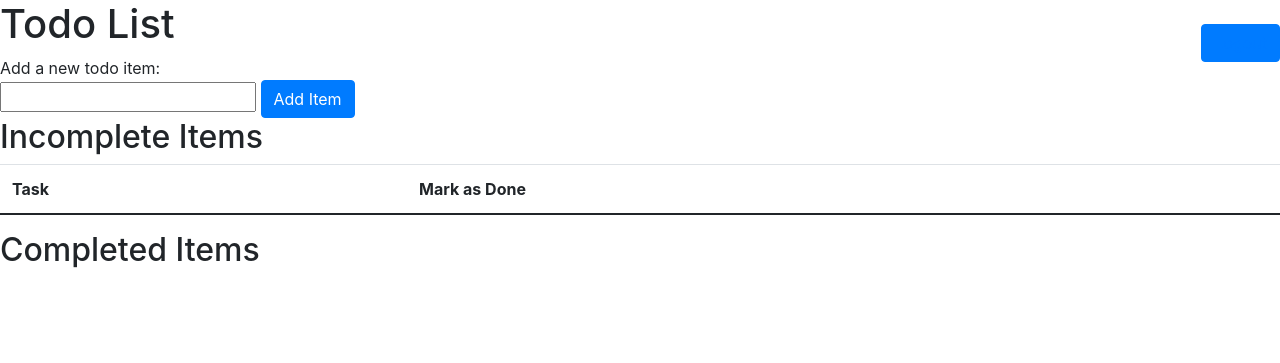
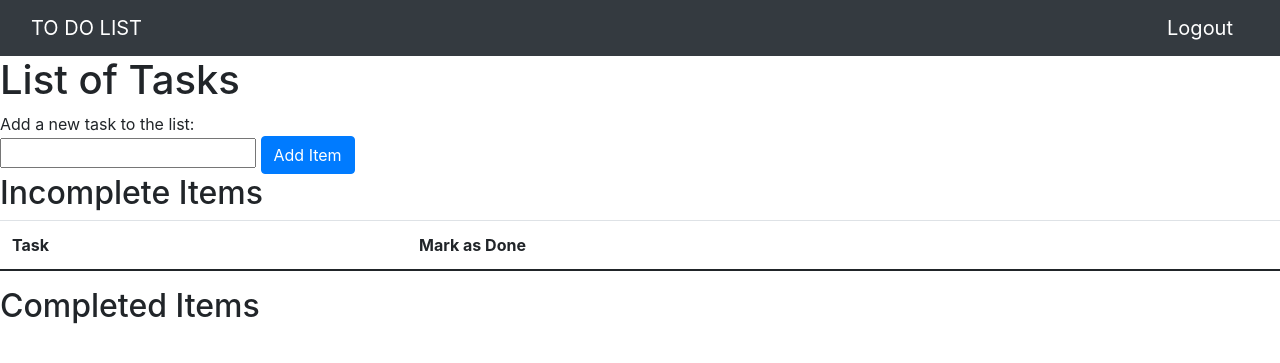
Before and after one commit to sal2724/To-Do-List, a Flask app: page / in a window 1280 px wide. Shown: the top 363 px of the page. Run offline with Flask 3, Linux system fonts and the light colour scheme; the visitor is signed in with stand-in values (Sample User, id 1); lists and menus that the app fills with data are empty.

Commit message:
Frontend Changes

```diff
--- a/templates/base.html
+++ b/templates/base.html
@@ -39,7 +39,7 @@
     <nav class="navbar navbar-dark bg-dark">
         <div class="container-fluid">
             <a class="navbar-brand" href="/" id="home" >Home</a>
-            <a class="navbar-brand">ADMISSION PORTAL</a>
+            <a class="navbar-brand">TO DO LIST</a>
             <a class="navbar-brand" href="/login" id="logged">Login</a>
             <a class="navbar-brand" href="/register" id="registeration">Register</a>
             <a class="navbar-brand" href="/logout" id="logout">Logout</a>
--- a/templates/index.html
+++ b/templates/index.html
@@ -1,5 +1,7 @@
+{% extends 'base.html' %}
 <!DOCTYPE html>
 <html lang="en">
+  {% block content %}
   <head>
     <meta charset="UTF-8" />
     <title>Todo App</title>
@@ -21,12 +23,16 @@
       crossorigin="anonymous"
     ></script>
 
-    <button class="btn btn-primary my-4 float-end "><a href="/logout"> Logout</a> </button>
+    <style>
+      #logout {
+        display: block;
+      }
+    </style>
 
-    <h1>Todo List</h1>
+    <h1>List of Tasks</h1>
 
     <div>
-      Add a new todo item:
+      Add a new task to the list:
       <form action="{{ url_for('add') }}" method="POST">
         <input type="text" name="todoitem" />
         <input class="btn btn-primary" type="submit" value="Add Item" />
@@ -62,5 +68,6 @@
         {% endfor %}
       </ul>
     </div>
+    {% endblock %}
   </body>
 </html>
--- a/templates/user.html
+++ b/templates/user.html
@@ -1,4 +1,4 @@
-{% extends 'base.html' %}
+<!-- {% extends 'base.html' %}
 <!DOCTYPE html>
 {% block content %}
 <head>
@@ -26,4 +26,4 @@
 	</div>
 </div>
 </body>
-{% endblock %}
+{% endblock %} -->
```
Also changed, not shown: 1 other file.
